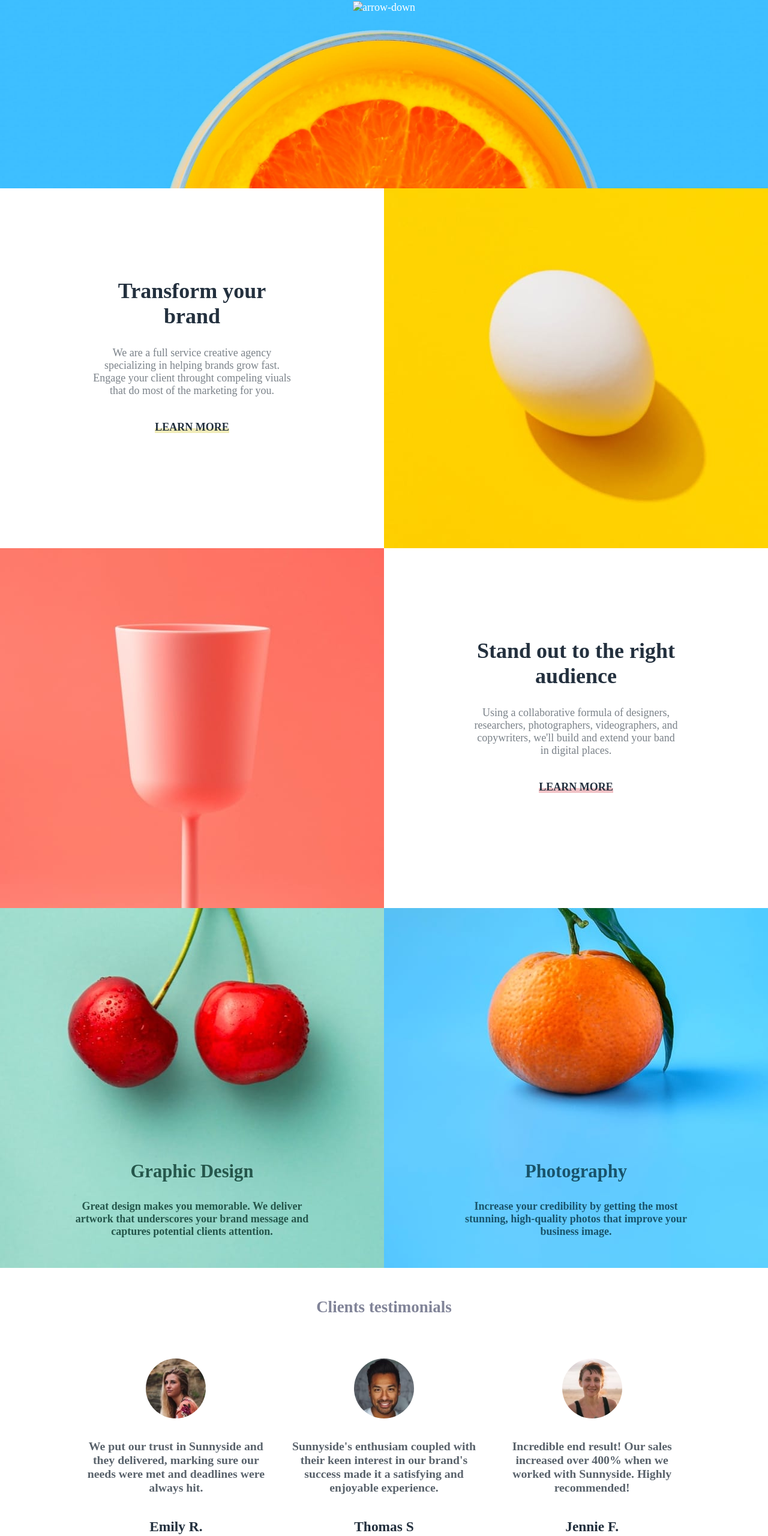
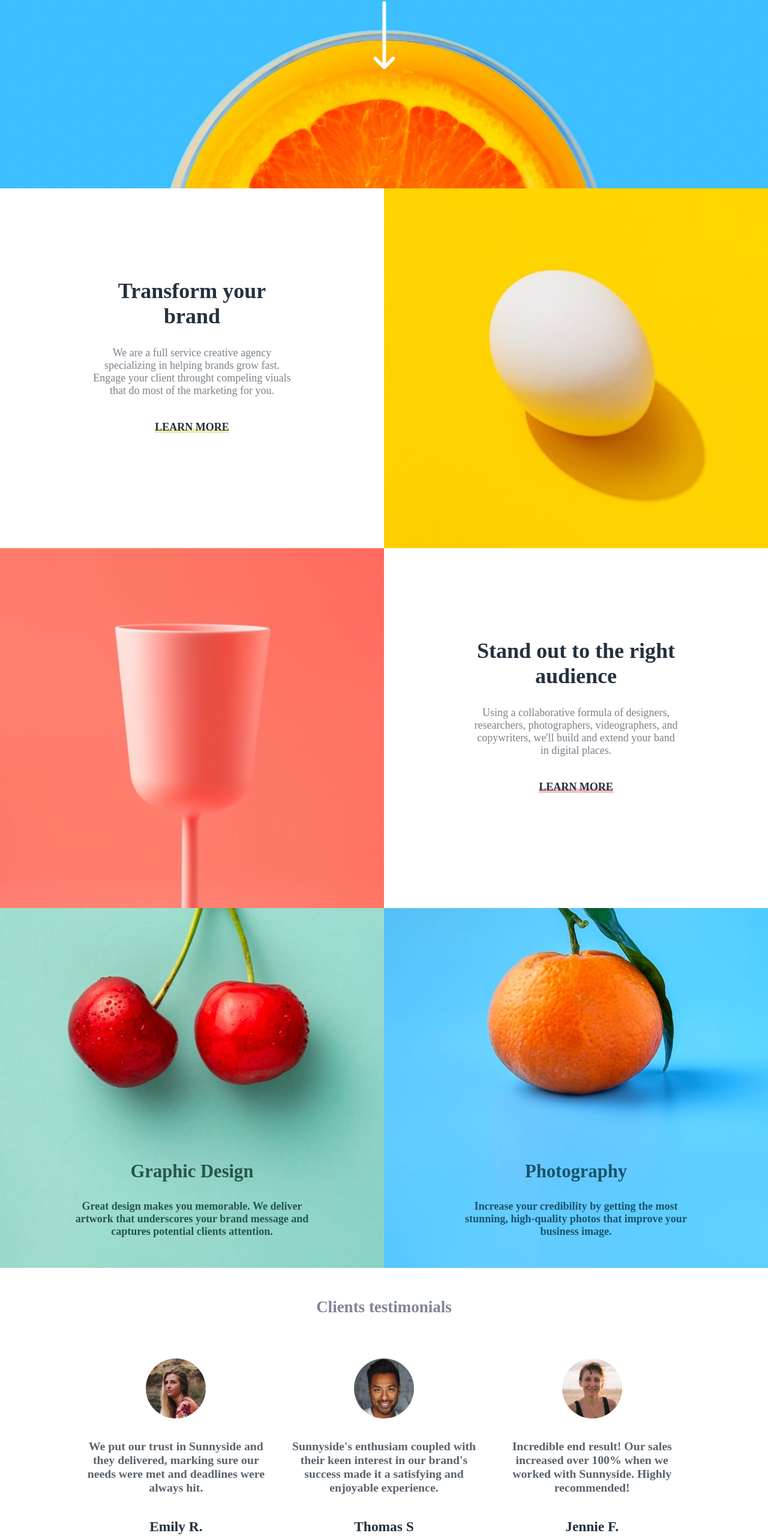
Before and after one commit to Reptilz/sunnyside-agency, a website: page index.html in a window 1280 px wide. Shown: the part 236-2797 px from the top of the page at 60% size. Drawn offline with Linux system fonts and the light colour scheme.

Commit message:
correction assets

```diff
--- a/index.html
+++ b/index.html
@@ -46,7 +46,7 @@
         <div class="header">
             <h2 class="header__title">we are creatives</h2>
             <div id="scroll-icon">
-                <img class="header__arrow" src="./assets/icons/icon-arrow-down.svg" alt="arrow-down">
+                <img class="header__arrow" src="./assets/medias/icons/icon-arrow-down.svg" alt="arrow-down">
             </div>
         </div>
     </header>
@@ -142,7 +142,7 @@
                         <img src="./assets/medias/people/image-jennie.jpg" alt="jennie">
                     </div>
                     <p class="card-people__text">
-                        Incredible end result! Our sales increased over 400% when we worked with
+                        Incredible end result! Our sales increased over 100% when we worked with
                         Sunnyside. Highly recommended!
                     </p>
                     <div class="card-people__who">
```
